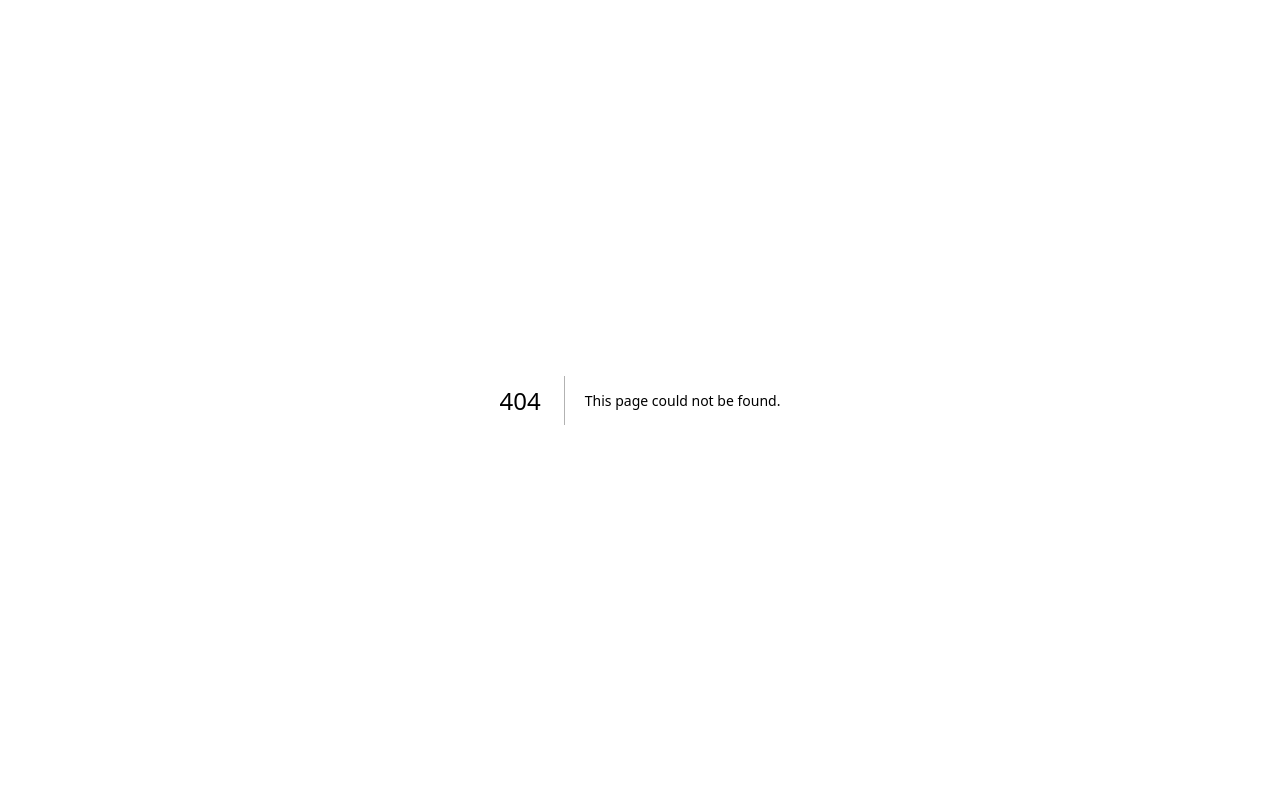
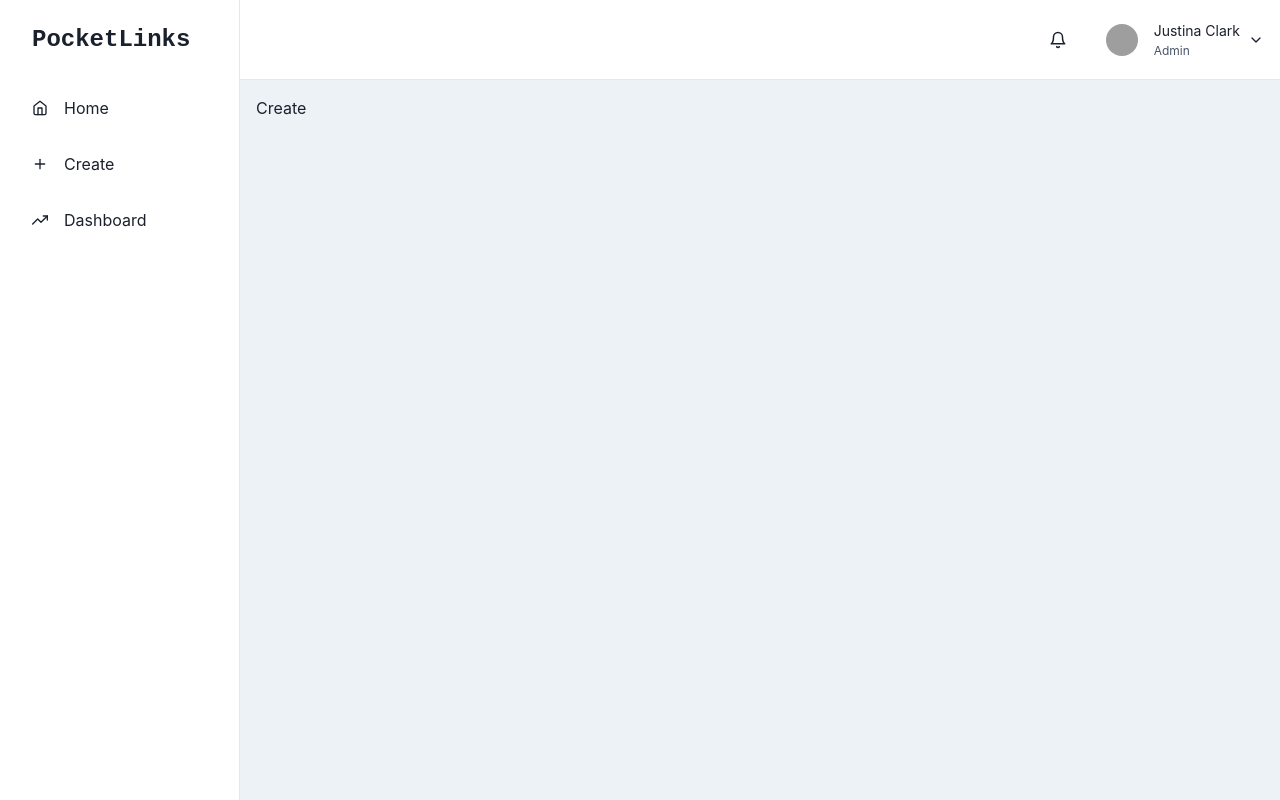
Before and after one commit to lilitha-mdlalana/pocket_links, a Next.js app: page /create in a window 1280 px wide. Before the commit this address had no page. Built offline with nearby package versions, Linux system fonts and the light colour scheme; grey boxes are pictures that could not be loaded.

Commit message:
Add the primary pages

```diff
--- a/next.config.ts
+++ b/next.config.ts
@@ -3,6 +3,9 @@
 const nextConfig: NextConfig = {
   /* config options here */
   reactStrictMode: true,
+  experimental: {
+    optimizePackageImports: ["@chakra-ui/react"],
+  },
 };
 
 export default nextConfig;
--- a/src/pages/_app.tsx
+++ b/src/pages/_app.tsx
@@ -1,6 +1,13 @@
-import "@/styles/globals.css";
 import type { AppProps } from "next/app";
+import { ChakraProvider } from "@chakra-ui/react";
+import SidebarWithHeader from "./components/Layout/sidebar/Sidebar";
 
 export default function App({ Component, pageProps }: AppProps) {
-  return <Component {...pageProps} />;
+  return (
+    <ChakraProvider>
+      <SidebarWithHeader>
+      <Component {...pageProps} />
+      </SidebarWithHeader>
+    </ChakraProvider>
+  );
 }
--- a/src/pages/_document.tsx
+++ b/src/pages/_document.tsx
@@ -2,7 +2,7 @@
 
 export default function Document() {
   return (
-    <Html lang="en">
+    <Html lang="en" suppressHydrationWarning>
       <Head />
       <body>
         <Main />
--- /dev/null
+++ b/src/pages/components/Layout/sidebar/Sidebar.tsx
@@ -0,0 +1,199 @@
+'use client'
+
+import {
+  IconButton,
+  Avatar,
+  Box,
+  CloseButton,
+  Flex,
+  HStack,
+  VStack,
+  Icon,
+  useColorModeValue,
+  Text,
+  Drawer,
+  DrawerContent,
+  useDisclosure,
+  Menu,
+  MenuButton,
+  MenuDivider,
+  MenuItem,
+  MenuList,
+} from '@chakra-ui/react'
+import {
+  FiHome,
+  FiTrendingUp,
+  FiMenu,
+  FiBell,
+  FiChevronDown,
+  FiPlus,
+} from 'react-icons/fi'
+import React from 'react'
+import { LinkItemProps, SidebarProps, NavItemProps, MobileProps } from './types'
+import Link from 'next/link'
+
+const LinkItems: Array<LinkItemProps> = [
+  { name: 'Home', icon: FiHome, href: '/' },
+  { name: 'Create', icon: FiPlus, href: '/create' },
+  { name: 'Dashboard', icon: FiTrendingUp, href: '/dashboard' },
+]
+
+const SidebarContent = ({ onClose, ...rest }: SidebarProps) => {
+  return (
+    <Box
+      as={Link}
+      href='#'
+      transition="3s ease"
+      bg={useColorModeValue('white', 'gray.900')}
+      borderRight="1px"
+      borderRightColor={useColorModeValue('gray.200', 'gray.700')}
+      w={{ base: 'full', md: 60 }}
+      pos="fixed"
+      h="full"
+      {...rest}>
+      <Flex h="20" alignItems="center" mx="8" justifyContent="space-between">
+        <Text fontSize="2xl" fontFamily="monospace" fontWeight="bold">
+          PocketLinks
+        </Text>
+        <CloseButton display={{ base: 'flex', md: 'none' }} onClick={onClose} />
+      </Flex>
+      {LinkItems.map((link) => (
+        <NavItem key={link.name} icon={link.icon}>
+          <Link href={link.href}>{link.name}</Link>
+        </NavItem>
+      ))}
+    </Box>
+  )
+}
+
+const NavItem = ({ icon, children, ...rest }: NavItemProps) => {
+  return (
+    <Box
+      style={{ textDecoration: 'none' }}
+      _focus={{ boxShadow: 'none' }}>
+      <Flex
+        align="center"
+        p="4"
+        mx="4"
+        borderRadius="lg"
+        role="group"
+        cursor="pointer"
+        _hover={{
+          bg: 'purple.500',
+          color: 'white',
+        }}
+        {...rest}>
+        {icon && (
+          <Icon
+            mr="4"
+            fontSize="16"
+            _groupHover={{
+              color: 'white',
+            }}
+            as={icon}
+          />
+        )}
+        {children}
+      </Flex>
+    </Box>
+  )
+}
+
+const MobileNav = ({ onOpen, ...rest }: MobileProps) => {
+  return (
+    <Flex
+      ml={{ base: 0, md: 60 }}
+      px={{ base: 4, md: 4 }}
+      height="20"
+      alignItems="center"
+      bg={useColorModeValue('white', 'gray.900')}
+      borderBottomWidth="1px"
+      borderBottomColor={useColorModeValue('gray.200', 'gray.700')}
+      justifyContent={{ base: 'space-between', md: 'flex-end' }}
+      {...rest}>
+      <IconButton
+        display={{ base: 'flex', md: 'none' }}
+        onClick={onOpen}
+        variant="outline"
+        aria-label="open menu"
+        icon={<FiMenu />}
+      />
+
+      <Text
+        display={{ base: 'flex', md: 'none' }}
+        fontSize="2xl"
+        fontFamily="monospace"
+        fontWeight="bold">
+        PocketLinks
+      </Text>
+
+      <HStack spacing={{ base: '0', md: '6' }}>
+        <IconButton size="lg" variant="ghost" aria-label="open menu" icon={<FiBell />} />
+        <Flex alignItems={'center'}>
+          <Menu>
+            <MenuButton py={2} transition="all 0.3s" _focus={{ boxShadow: 'none' }}>
+              <HStack>
+                <Avatar
+                  size={'sm'}
+                  src={
+                    'https://images.unsplash.com/photo-1619946794135-5bc917a27793?ixlib=rb-0.3.5&q=80&fm=jpg&crop=faces&fit=crop&h=200&w=200&s=b616b2c5b373a80ffc9636ba24f7a4a9'
+                  }
+                />
+                <VStack
+                  display={{ base: 'none', md: 'flex' }}
+                  alignItems="flex-start"
+                  spacing="1px"
+                  ml="2">
+                  <Text fontSize="sm">Justina Clark</Text>
+                  <Text fontSize="xs" color="gray.600">
+                    Admin
+                  </Text>
+                </VStack>
+                <Box display={{ base: 'none', md: 'flex' }}>
+                  <FiChevronDown />
+                </Box>
+              </HStack>
+            </MenuButton>
+            <MenuList
+              bg={useColorModeValue('white', 'gray.900')}
+              borderColor={useColorModeValue('gray.200', 'gray.700')}>
+              <MenuItem>Profile</MenuItem>
+              <MenuItem>Settings</MenuItem>
+              <MenuItem>Billing</MenuItem>
+              <MenuDivider />
+              <MenuItem>Sign out</MenuItem>
+            </MenuList>
+          </Menu>
+        </Flex>
+      </HStack>
+    </Flex>
+  )
+}
+
+const SidebarWithHeader = ({ children }: { children: React.ReactNode }) => {
+  const { isOpen, onOpen, onClose } = useDisclosure()
+
+  return (
+    <Box minH="100vh" bg={useColorModeValue('gray.100', 'gray.900')}>
+      <SidebarContent onClose={() => onClose} display={{ base: 'none', md: 'block' }} />
+      <Drawer
+        isOpen={isOpen}
+        placement="left"
+        onClose={onClose}
+        returnFocusOnClose={false}
+        onOverlayClick={onClose}
+        size="full">
+        <DrawerContent>
+          <SidebarContent onClose={onClose} />
+        </DrawerContent>
+      </Drawer>
+      {/* mobilenav */}
+      <MobileNav onOpen={onOpen} />
+      <Box ml={{ base: 0, md: 60 }} p="4">
+        {children}
+      </Box>
+    </Box>
+  )
+}
+
+export default SidebarWithHeader
--- /dev/null
+++ b/src/pages/components/Layout/sidebar/types.ts
@@ -0,0 +1,21 @@
+import { FlexProps, BoxProps } from "@chakra-ui/react"
+import { IconType } from "react-icons"
+
+export interface LinkItemProps {
+  name: string
+  icon: IconType,
+  href: string
+}
+
+export interface NavItemProps extends FlexProps {
+  icon: IconType
+  children: React.ReactNode
+}
+
+export interface MobileProps extends FlexProps {
+  onOpen: () => void
+}
+
+export interface SidebarProps extends BoxProps {
+  onClose: () => void
+}
--- /dev/null
+++ b/src/pages/create.tsx
@@ -0,0 +1,7 @@
+const Create = () => {
+    return (
+      <div>Create</div>
+    )
+  }
+
+  export default Create
```
Also changed, not shown: package.json (+7 -1 lines), src/pages/dashboard.tsx (added, +7 -0 lines), 1 other file (tests, documents, lock files or other folders).
